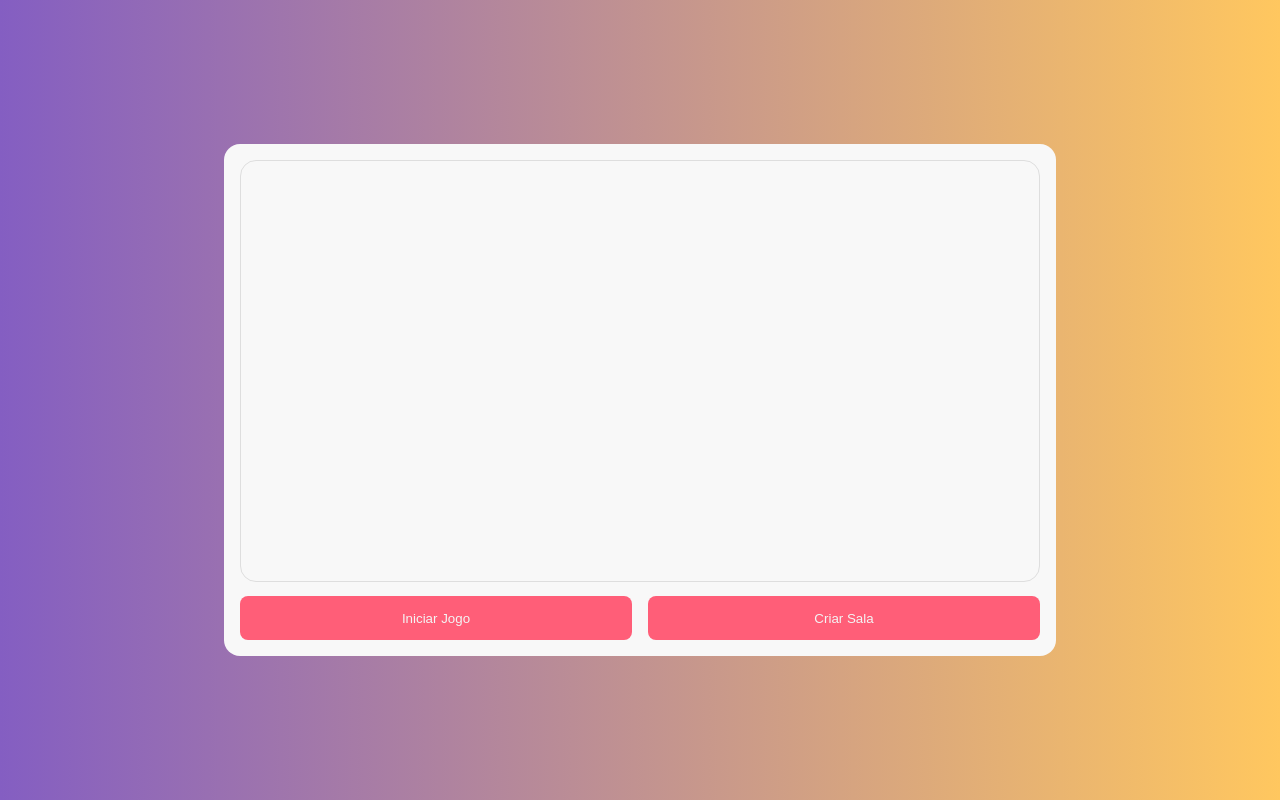
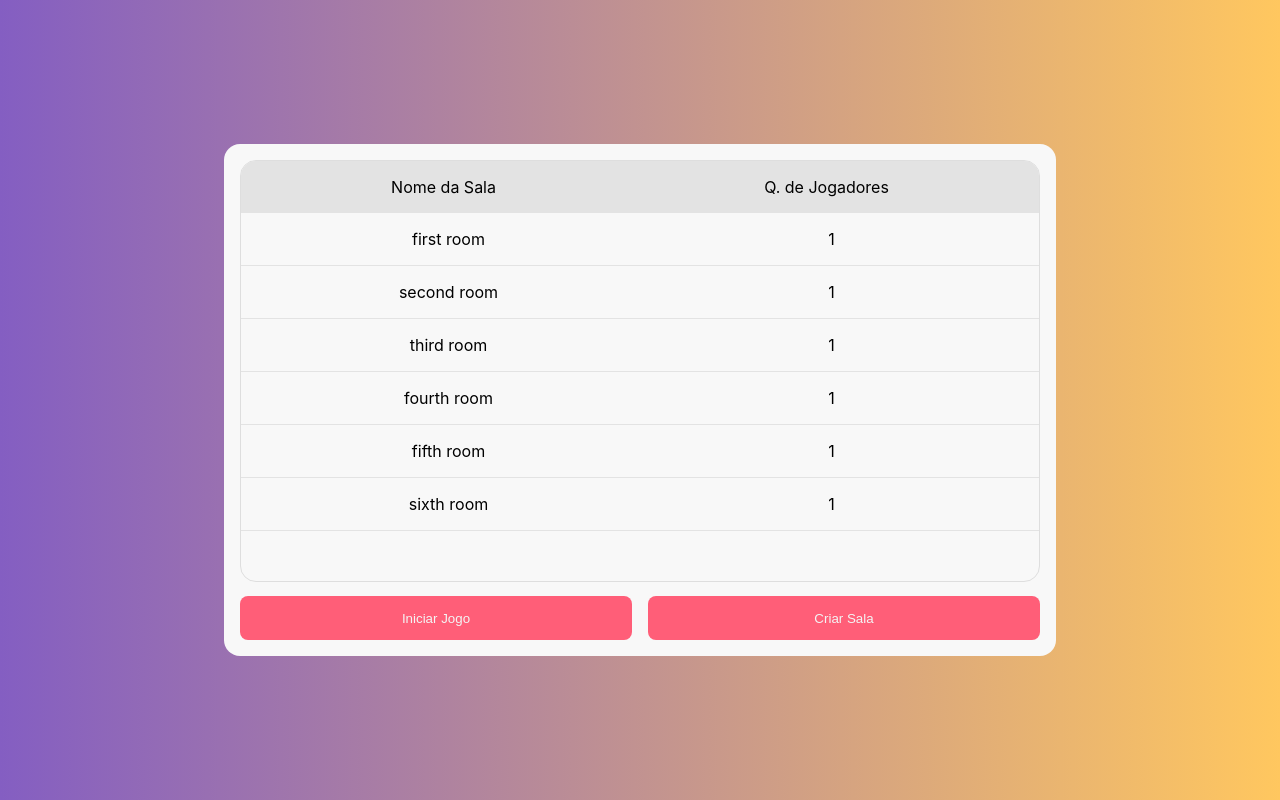
Before and after one commit to NobreMateus/othello-realtime, a React (Create React App) app: page /rooms in a window 1280 px wide. Built offline with nearby package versions, Linux system fonts and the light colour scheme; no server answers.

Commit message:
Logica de entrar em uma sala criada

```diff
--- a/src/components/RoomsMenu/RoomsMenu.jsx
+++ b/src/components/RoomsMenu/RoomsMenu.jsx
@@ -1,16 +1,41 @@
-import React, {useContext} from 'react'
+import React, { useContext, useState, useEffect} from 'react'
 import { ConnectionContext } from '../../providers/ConnectionProvider'
 import RoomsMenuPresenter from './RoomsMenuPresenter'
 
 function RoomsMenu() {
 
     const { connectionManager } = useContext(ConnectionContext)
+    const [rooms, setRooms] = useState([
+        {id: 1, name: "first room", amountPlayers: 1, selected: false },
+        {id: 2, name: "second room", amountPlayers: 1, selected: false },
+        {id: 3, name: "third room", amountPlayers: 1, selected: false },
+        {id: 4, name: "fourth room", amountPlayers: 1, selected: false },
+        {id: 5, name: "fifth room", amountPlayers: 1, selected: false },
+        {id: 6, name: "sixth room", amountPlayers: 1, selected: false },
+    ])
+    const [selectedRoom, setSelectedRoom] = useState(undefined)
 
-    const enterRoom = (roomName) => {
-        connectionManager.configRoom(roomName)
+    useEffect(()=>{
+        for(const room of rooms) {
+            if (room.selected) setSelectedRoom(room)
+        }
+    }, [rooms])
+
+    const selectRoom = (roomId) => {
+        const newRoomsState = rooms.map(room => {
+            return {
+                ...room,
+                selected: roomId === room.id ? true : false
+            }
+        })
+        setRooms(newRoomsState)
     }
 
-    return <RoomsMenuPresenter enterRoom={enterRoom}/>
+    const enterRoom = () => {
+        connectionManager.configRoom(selectedRoom.name)
+    }
+
+    return <RoomsMenuPresenter enterRoom={enterRoom} rooms={rooms} selectRoom={selectRoom}/>
 
 }
 
--- a/src/components/RoomsMenu/RoomsMenuPresenter.jsx
+++ b/src/components/RoomsMenu/RoomsMenuPresenter.jsx
@@ -6,10 +6,19 @@ import { Link } from 'react-router-dom'
 export default function RoomsMenuPresenter(props){
     return <div className={styles["container"]}>
         <div className={styles["rooms-area"]}>
-
+            <div className={styles["rooms-header"]}>
+                <div>Nome da Sala</div>
+                <div>Q. de Jogadores</div>
+            </div>
+            {props.rooms.map( (room, num) => {
+                return <div key={`roomLine${num}`} className={styles["line-room-container"]} style={{backgroundColor: room.selected?"#FFC75F":undefined }} onClick={()=>{props.selectRoom(room.id)}}>
+                    <div className={styles["line-room-name"]}>{room.name}</div>
+                    <div className={styles["line-room-amount"]}>{room.amountPlayers}</div>
+                </div>
+            })}
         </div>
         <div className={styles["buttons-area"]}>
-            <Link to="game" style={{width:"calc(50% - 8px)"}} onClick={()=>props.enterRoom("first room")} >
+            <Link to="game" style={{width:"calc(50% - 8px)"}} onClick={()=>props.enterRoom()} >
                 <PrimaryButon style={{width:"100%"}} text="Iniciar Jogo"/>
             </Link>
             <PrimaryButon style={{width:"calc(50% - 8px)"}} text="Criar Sala"/>
--- a/src/components/RoomsMenu/room-menu.module.css
+++ b/src/components/RoomsMenu/room-menu.module.css
@@ -14,6 +14,7 @@
     border-radius: 16px;
     border: 1px solid #DEDEDE;
     height: calc(60vh - 60px);
+    overflow: hidden;
 }
 
 .buttons-area {
@@ -21,3 +22,33 @@
     width: 100%;
     justify-content: space-between;
 }
+
+.rooms-header {
+    display: flex;
+    justify-content: space-around;
+    padding: 16px;
+    background-color: #E3E3E3;
+}
+
+.line-room-container {
+    display: flex;
+    justify-content: space-around;
+    padding: 16px;
+    border-bottom: 1px solid #E3E3E3;
+    transition: background-color ease-in-out 0.25s;
+}
+
+.line-room-container:hover {
+    background-color: #FFC75F;
+    cursor: pointer;
+}
+
+.line-room-name {
+    width: calc(50% - 32px);
+    text-align: center;
+}
+
+.line-room-amount {
+    width: calc(50% - 32px);
+    text-align: center;
+}
```
